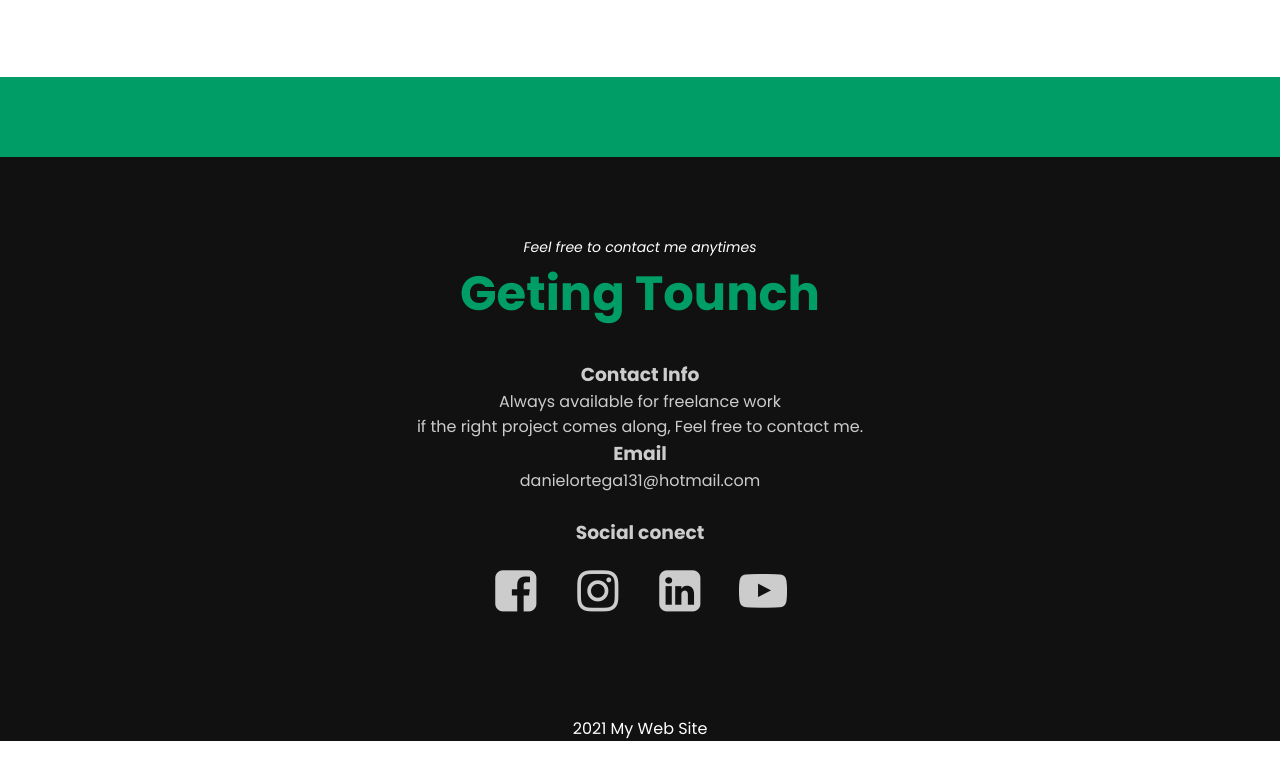
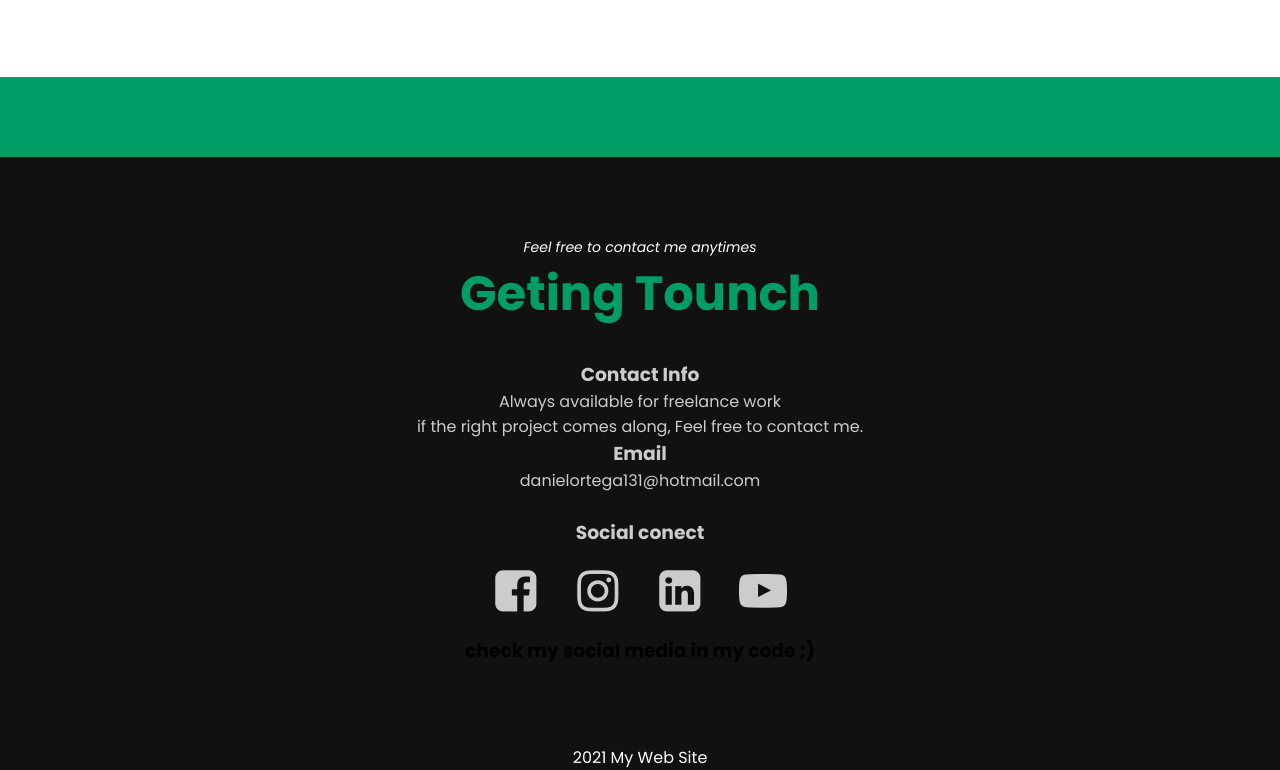
Before and after one commit to d4nok/Portfolio, a website: page index.html in a window 1280 px wide. Shown: the part 3884-4654 px from the top of the page. Before the commit the page ends 4625 px from the top, so only its background shows below. Drawn offline with Linux system fonts and the light colour scheme.

Commit message:
cheking the code

```diff
--- a/index.html
+++ b/index.html
@@ -220,10 +220,8 @@
               </div>
           </div>
         </div>
-        <div class="formBx">
-
-        </div>
       </div>
+      <h3 class="hello">check my social media in my code ;)</h3>
     </section>
     <footer class="copyrigth">
       <p>2021 My Web Site </p>
--- a/style.css
+++ b/style.css
@@ -252,3 +252,6 @@ footer{
     color: #fff;
     text-align: center;
 }
+.hello{
+text-align: center;
+}
```
